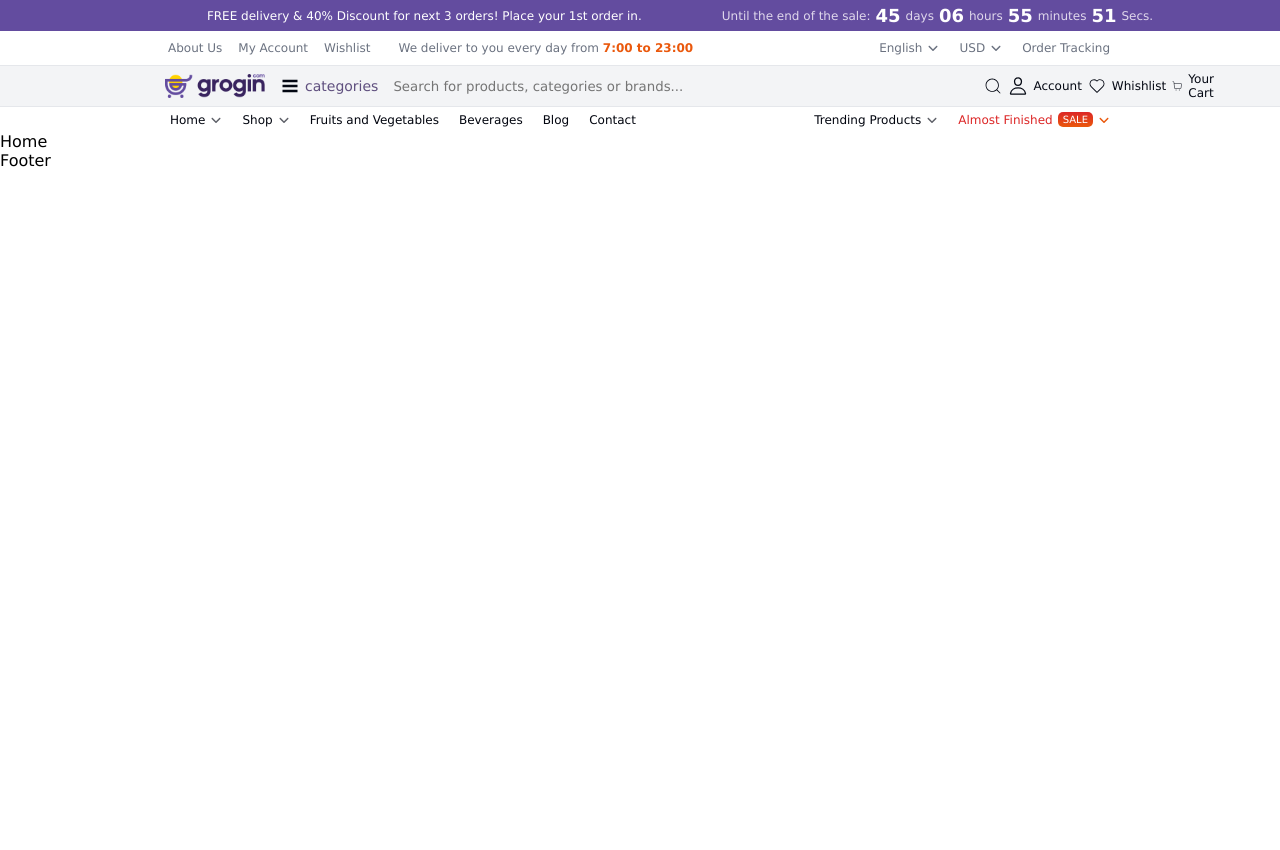
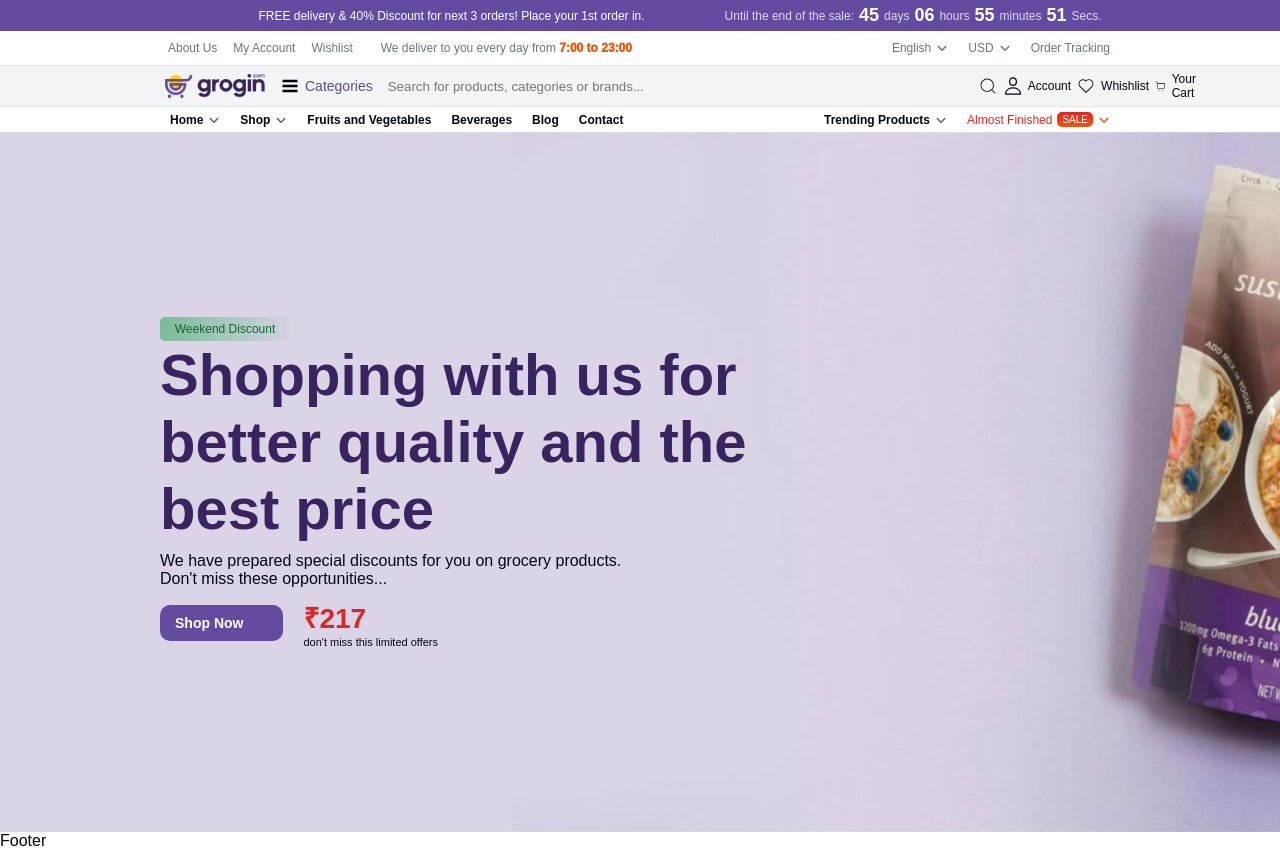
Before and after one commit to sinha-niranjan/ecommerce_frontend, a React (Vite) app: page / in a window 1280 px wide. Before the commit the page ends 800 px from the top, so only its background shows below. Built offline with nearby package versions, Linux system fonts and the light colour scheme.

Commit message:
Changes to be committed: 	modified:   src/Pages/Home/Home.jsx 	new file:   src/components/Carousel/Carousel.jsx 	new file:   src/components/Carousel/Carousel.scss 	modified:   src/components/Header/Header.jsx 	modified:   src/components/Header/Header.scss 	modified:   src/index.css

```diff
--- a/src/Pages/Home/Home.jsx
+++ b/src/Pages/Home/Home.jsx
@@ -1,9 +1,12 @@
-import React from 'react'
+import React from "react";
+import Carousel from "../../components/Carousel/Carousel";
 
 const Home = () => {
   return (
-    <div>Home</div>
-  )
-}
+    <>
+      <Carousel />
+    </>
+  );
+};
 
-export default Home
+export default Home;
--- /dev/null
+++ b/src/components/Carousel/Carousel.jsx
@@ -0,0 +1,27 @@
+import React from "react";
+import banner from "../../assets/images/banner.png";
+import "./Carousel.scss";
+
+const Carousel = () => {
+  return (
+    <div className="banner">
+      <div className="inner">
+        <span className="discount">Weekend Discount</span>
+        <h3>Shopping with us for better quality and the best price</h3>
+        <span className="details">
+          We have prepared special discounts for you on grocery products. Don't
+          miss these opportunities...{" "}
+        </span>
+        <div className="offers">
+          <p>Shop Now</p>
+          <div className="price">
+            ₹217
+            <p>don't miss this limited offers</p>
+          </div>
+        </div>
+      </div>
+    </div>
+  );
+};
+
+export default Carousel;
--- /dev/null
+++ b/src/components/Carousel/Carousel.scss
@@ -0,0 +1,70 @@
+.banner {
+  display: flex;
+  align-items: center;
+  justify-content: flex-start;
+  width: 100vw;
+  height: 700px;
+  background-image: url("../../assets/images/banner.png");
+
+  .inner {
+    display: flex;
+    align-items: flex-start;
+    justify-content: flex-start;
+    flex-direction: column;
+    margin-left: 10rem;
+    z-index: 10;
+    max-width: 650px;
+    .discount {
+      display: flex;
+      width: 130px;
+      font-size: 12px;
+      font-weight: 500;
+      color: #166534;
+      border-radius: 5px;
+      background: linear-gradient(
+        90deg,
+        rgba(22, 163, 74, 0.5) 0%,
+        rgba(33, 194, 92, 0.045) 100%
+      );
+      padding: 5px;
+    }
+
+    > h3 {
+      color: #39245f;
+      font-size: 58px;
+    }
+
+    .details {
+      max-width: 500px;
+      font-size: 16px;
+      font-weight: 300;
+      margin: 10px 0;
+      color: #030712;
+    }
+
+    .offers {
+      display: flex;
+      align-items: center;
+      justify-content: space-between;
+      > p {
+        background-color: #634c9f;
+        color: #ffffff;
+        padding: 10px 40px 10px 15px;
+        font-size: 14px;
+        font-weight: 600;
+        border-radius: 10px;
+        margin-right: 20px;
+      }
+      .price {
+        color: #dc2626;
+        font-size: 28px;
+        font-weight: 600;
+        > p {
+            color: #030712;
+            font-size: 11px;
+            font-weight: 400;
+        }
+      }
+    }
+  }
+}
--- a/src/components/Header/Header.jsx
+++ b/src/components/Header/Header.jsx
@@ -48,7 +48,7 @@ const Header = () => {
           </div>
           <div className="categories">
             <VscThreeBars />
-            categories
+            Categories
           </div>
           <div className="search-box">
             <input
--- a/src/components/Header/Header.scss
+++ b/src/components/Header/Header.scss
@@ -97,7 +97,7 @@
       align-items: center;
       justify-content: center;
       font-size: 14px;
-      font-weight: 400;
+      font-weight: 500;
       color: #39245fcb;
       padding: 5px;
 
@@ -151,7 +151,7 @@
       display: flex;
       align-items: center;
       font-size: 12px;
-      font-weight: 500;
+      font-weight: 600;
       color: #01040e;
       > span {
         display: flex;
--- a/src/index.css
+++ b/src/index.css
@@ -2,7 +2,7 @@
   padding: 0;
   margin: 0;
   box-sizing: border-box;
-  font-family:'Lucida Sans', 'Lucida Sans Regular', 'Lucida Grande', 'Lucida Sans Unicode', Geneva, Verdana, sans-serif;
+  font-family:Arial, Helvetica, sans-serif;
 
   -ms-overflow-style: none; /* IE and Edge */
   scrollbar-width: none; /* Firefox */
```
